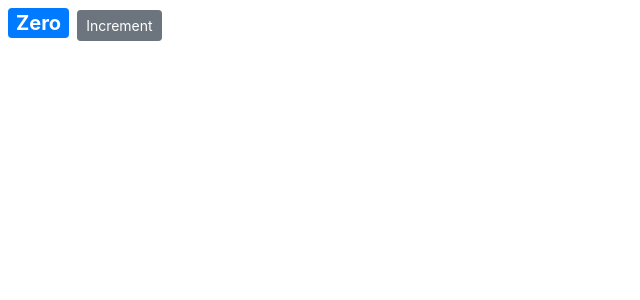
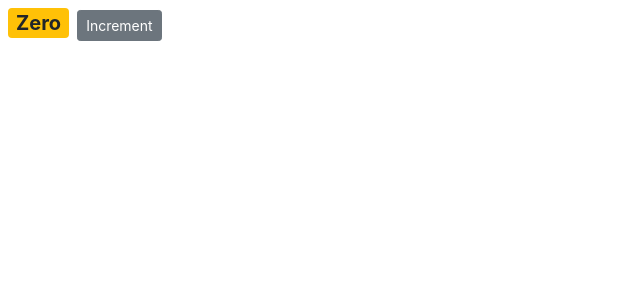
Before and after one commit to daneschmidt/react-shopping-cart, a React (Create React App) app: page / in a window 1280 px wide. Shown: the top 300 px of the page, without its empty margins (0-640 px from the left). Built offline with nearby package versions, Linux system fonts and the light colour scheme.

Commit message:
setup classes variable to check for 0 count and display yellow warning badge

```diff
--- a/src/components/counter.jsx
+++ b/src/components/counter.jsx
@@ -6,9 +6,12 @@ class Counter extends Component {
   };
 
   render() {
+    let classes = "badge m-2 badge-";
+    classes += this.state.count === 0 ? "warning" : "primary";
+
     return (
       <div>
-        <span style={{ fontSize: 20 }} className="badge badge-primary m-2">
+        <span style={{ fontSize: 20 }} className={classes}>
           {this.formatCount()}
         </span>
         <button className="btn btn-secondary btn-sm">Increment</button>
```
